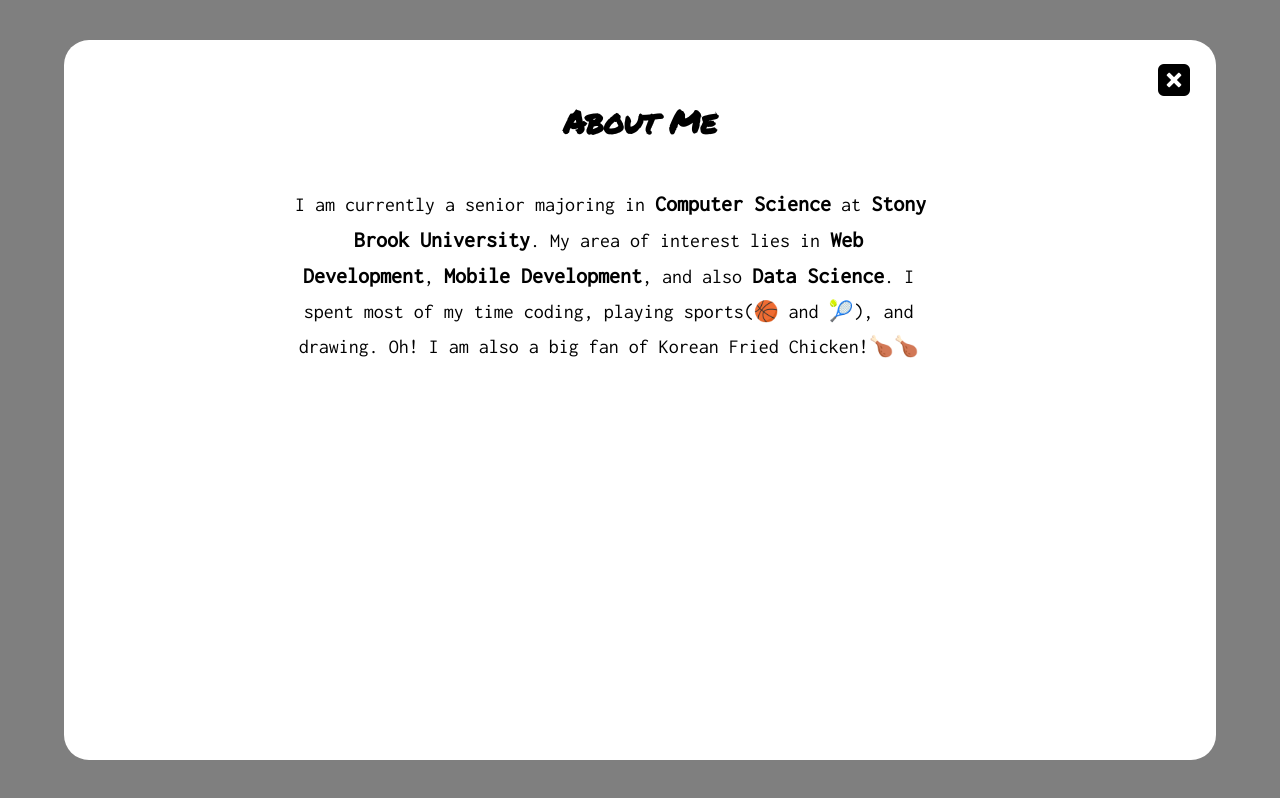
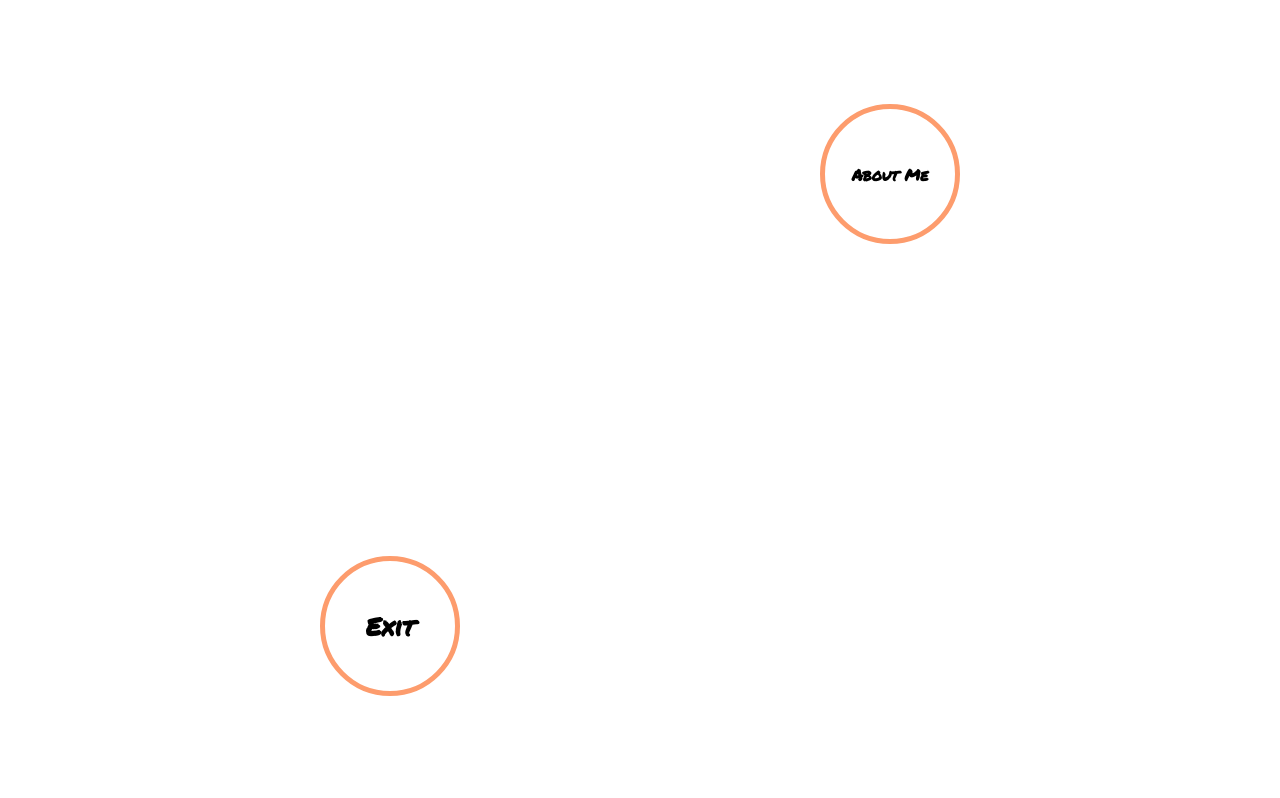
Before and after one commit to ddjump/the_website, a React (Create React App) app: page / in a window 1280 px wide. Both pictures are taken after a click on the button "About Me". Built offline with nearby package versions, Linux system fonts and the light colour scheme.

Commit message:
finished the resume page, remodeling the about me page for better UI/UX.

```diff
--- a/src/CSS/AboutMe.css
+++ b/src/CSS/AboutMe.css
@@ -59,7 +59,8 @@
     right: 0;
     bottom: 0;
     margin: auto;
-    background-color: rgba(0,0,0, 0.5);
+    /* background-color: rgba(0,0,0, 0.5); */
+    background-color: white;
   }
 
   .popup_inner {
@@ -96,7 +97,7 @@
 
   .aboutMeText {
     font-family: 'Inconsolata', monospace;
-    font-size: 20px;
+    font-size: 15px;
     /* text-align: center; */
     width: 50%;
     /* vertical-align: middle; */
@@ -107,12 +108,59 @@
 
   b {
     /* color: white; */
-    font-size: 22px;
+    font-size: 25px;
   }
 
   .tabSpace {
     margin-left: 40px;
   }
+
+#aboutMeTitle {
+  height: 130px;
+  width: 130px;
+  top: 13%;
+  right: 25%;
+  position: fixed;
+  background-color: white;
+  border-style: solid;
+  border-color: #FD9C6D;
+  border-width: 5px;
+  border-radius: 50%;
+  display: inline-block;
+  font-family: 'Permanent Marker';
+  font-weight:bold;
+  font-size:1.0em;
+  position: absolute;
+  display: flex;
+  align-items: center;
+  justify-content: center;
+}
+
+#exit {
+  height: 130px;
+  width: 130px;
+  bottom: 13%;
+  left: 25%;
+  position: fixed;
+  background-color: white;
+  border-style: solid;
+  border-color: #FD9C6D;
+  border-width: 5px;
+  border-radius: 50%;
+  display: inline-block;
+  font-family: 'Permanent Marker';
+  font-weight:bold;
+  font-size:25px;
+  position: absolute;
+  display: flex;
+  align-items: center;
+  justify-content: center;
+}
+
+#exit:hover {
+  background-color: #FD9C6D;
+  color: white;
+}
 
   /* #profile {
     position: fixed;
--- a/src/CSS/Resume.css
+++ b/src/CSS/Resume.css
@@ -82,7 +82,7 @@
     font-family: 'Permanent Marker';
 }
 
-#Personal {
+#Download {
     height: 28%;
     width: 65%;
     background-color:#174DB8;
@@ -99,7 +99,7 @@
     font-family: 'Permanent Marker';
 }
 
-#Education:hover, #Skills:hover, #Work_Experience:hover, #Personal:hover {
+#Education:hover, #Skills:hover, #Work_Experience:hover, #Download:hover {
     animation-name: shake;
     animation-duration: 0.5s;
     animation-iteration-count:infinite;
--- a/src/CSS/panelsCSS/WorkPanel.css
+++ b/src/CSS/panelsCSS/WorkPanel.css
@@ -1,57 +1,76 @@
 .select {
-    width: 300px;
-    height: 450px;
+    width: 100%;
+    height: 33%;
     /* border-style: solid; */
     /* border-width: 2px; */
-    position: relative;
-    left: -70%;
-    bottom: 0%;
+    position: absolute;
+    left: 35%;
+    bottom: 65%;
+    font-family: 'Inconsolata', monospace;
+
+    display: flex;
+    align-items: center;
+    /* justify-content: center; */
+    /* vertical-align: middle; */
+    /* text-align: center; */
+    /* margin-left: 10px; */
+    /* position: relative; */
+    /* height: 70px; */
 }
 
 .view {
-    height: 85%;
-    width: 450px;
-    border-color:#97BAFF;
-    border-style: solid;
-    text-align: center;
+    height: 64%;
+    width: 100%;
+    /* border-color:#97BAFF; */
+    /* border-style: solid; */
     bottom: 0%;
     left: 35%;
     position: absolute;
+    /* display: flex;
+    align-items: center;
+    justify-content: center; */
+    border-radius: 10px;
+    color: black;
+    font-size: 13px;
+    font-family: 'Inconsolata', monospace;
+    box-sizing: border-box;
+}
+
+.eachChoice {
     display: flex;
     align-items: center;
     justify-content: center;
-    border-radius: 10px;
-    color: white;
-    font-size: 20px;
-    font-family: 'Permanent Marker';
-}
-
-/* DigitalSwitchNY
-Stony Brook University
-A	Finer	You
-99 cent and Great Imports
-Sonic Drivein
-Nassau Community College
-Home Goods */
-
-.select {
-    align-content: center;
-    font-family: 'Inconsolata', monospace;
-    line-height: 20px;
-}
-
-.eachChoice {
-    line-height: 1px;
-    width: 280px;
-    height: 50px;
+    vertical-align: middle;
+    text-align: center;
+    position: relative;
+    font-size: 13px;
+    width: 110px;
+    height: 100px;
     border-style: solid;
-    border-width: 3px;
+    border-width: 4px;
     border-radius: 10px;
     border-color: royalblue;
-    color: black;
+    margin-left: 0;
+    margin-right: 13px;
 }
 
 .eachChoice:hover {
     background-color: royalblue;
     color: white;
 }
+
+#small {
+    font-size: 13px;
+    margin-left: 2%;
+    white-space: nowrap;
+}
+
+#date {
+    margin-right: 7px;
+    /* float: right; */
+    color: darkblue;
+}
+
+b {
+    font-size: 15px;
+}
--- a/src/Components/AboutMe.jsx
+++ b/src/Components/AboutMe.jsx
@@ -31,16 +31,16 @@ class AboutMeWindow extends React.Component {
     render() {
         return(
             <div className='popup'>
-                <div className='popup_inner'>
-                    <center><h1>About Me</h1></center>
+                <div id="aboutMeTitle">About Me</div>
+                {/* <div className='popup_inner'>
                     <div className="aboutMeP">
                         <div className='aboutMeText'>
-                            <p><TabSpace />I am currently a senior majoring in <b>Computer Science</b> at <b>Stony Brook University</b>. My area of interest lies in <b>Web Development</b>, <b>Mobile Development</b>, and also <b>Data Science</b>. I spent most of my time coding, playing sports(<span role='img' aria-label="Close">🏀 and 🎾</span>), and drawing. Oh! I am also a big fan of Korean Fried Chicken!<span role='img' aria-label="Close">🍗🍗</span></p>
+                            <p><TabSpace />I am graduated at <b>Stony Brook University</b> in summer of 2018 with a <b>Computer Science</b> degree. My area of interest lies in <b>Web Development</b>, <b>Mobile Development</b>, and also <b>Data Science</b>. I spent most of my time coding, playing sports(<span role='img' aria-label="Close">🏀 and 🎾</span>), and drawing. Oh! I am also a big fan of Korean Fried Chicken!<span role='img' aria-label="Close">🍗🍗</span></p>
                         </div>
                     </div>
                     <img alt="close" id="closeButton" src={close} onClick={this.props.toggleWindow}/>
-                    {/* <img alt="profile" id="profile" src={profile} /> */}
-                </div>
+                </div> */}
+                <div id="exit" onClick={this.props.toggleWindow}>Exit</div>
             </div>
         );
     }
--- a/src/Components/Resume.jsx
+++ b/src/Components/Resume.jsx
@@ -13,13 +13,16 @@ class Resume extends React.Component {
         super(props);
         this.state = {
             optionOpen: false,
-            options: ["Education", "Skills", "Work Experience", "Personal"],
+            options: ["Education", "Skills", "Work Experience", "Download"],
             optionClicked: ""
         }
     }
 
     handleClick(i) {
-        console.log(this.state.options[i]);
+        if(i === 3) {
+            return;
+        }
+
         if(!this.state.optionOpen) {
             const clicked = this.state.options[i];
             this.setState({optionClicked: clicked, options: [clicked], optionOpen: true});
@@ -30,7 +33,7 @@ class Resume extends React.Component {
     }
 
     clickBack() {
-        this.setState({options: ["Education", "Skills", "Work Experience", "Personal"], optionOpen: false});
+        this.setState({options: ["Education", "Skills", "Work Experience", "Download"], optionOpen: false});
         this.setState({optionOpen: false, optionClicked: ""});
     }
 
@@ -101,7 +104,6 @@ class Option extends React.Component {
         const option = this.state.option;
 
         if(this.state.open) {
-            console.log(option);
             switch(option) {
                 case 'Education':
                     display = <EducationPanel />;
--- a/src/Components/panels/WorkPanel.jsx
+++ b/src/Components/panels/WorkPanel.jsx
@@ -1,31 +1,52 @@
 import React from 'react';
 import '../../CSS/panelsCSS/WorkPanel.css';
 import LineHeight from '../../ReuseComponent/LineHeight.jsx';
+import DS from './WorkView/DS.jsx';
+import SBH from './WorkView/SBH.jsx';
+import AFY from './WorkView/AFY.jsx';
 
 class WorkPanel extends React.Component {
     constructor(props) {
         super(props);
         this.state = {
             clicked: false,
-            clickArray: [{id: "0", company: "DigitalSwitchNY, iOS Developer", year: "2017"},
+            clickArray: [{id: "0", company: "DigitalSwitchNY", year: "2017"},
                         {id: "1", company: "Stony Brook Hospital", year: "2017"},
-                        {id: "2", company: "A Finer You", year: "2016"},
-                        {id: "3", company: "99 Cent and Great Imports", year: "2016"},
-                        {id: "4", company: "Sonic Drivein", year: "2016"},
-                        {id: "5", company: "Nassau Community College", year: "2015"},
-                        {id: "6", company: "Home Goods", year: "2015"}]
+                        {id: "2", company: "A Finer You", year: "2016"}
+                        // {id: "3", company: "99 Cent and Great Imports", year: "2016"},
+                        // {id: "4", company: "Sonic Drivein", year: "2016"},
+                        // {id: "5", company: "Nassau Community College", year: "2015"},
+                        // {id: "6", company: "Home Goods", year: "2015"}
+                    ],
+            choiceClicked: null,
+            doubleClick: false
         };
     }
 
     handleClick(i) {
-        this.setState({clicked: !this.state.clicked});
+        console.log("handleClick " + i);
+        if(this.state.doubleClick) {
+            this.setState({doubleClick: false, choiceClicked: null});
+        } else if(i === this.state.choiceClicked) {
+            this.setState({doubleClick: true, choiceClicked: null});
+        } else {
+            this.setState({doubleClick: false});
+        }
+        this.setState({clicked: !this.state.clicked, choiceClicked: i});
     }
 
     render() {
-        const choices = this.state.clickArray.map((choice, i) => <div><center><ClickBox company={choice.company} key={choice.id} year={choice.year} onClick={() => this.handleClick(i)}/><LineHeight /></center></div>);
+        var choices = this.state.clickArray.map((choice, i) => <div key={choice.id}><ClickBox company={choice.company} year={choice.year} onClick={() => this.handleClick(i)} clicked={this.state.choiceClicked} number={choice.id}/><LineHeight /></div>);
         var infoView = null;
-        if(this.state.clicked) {
-            infoView = <div className="view"></div>;
+        console.log(this.state.choiceClicked);
+        if(this.state.doubleClick) {
+            infoView = null;
+        } else if(this.state.choiceClicked === 0) {
+            infoView = <DS />;
+        } else if(this.state.choiceClicked === 1) {
+            infoView = <SBH />;
+        } else if(this.state.choiceClicked === 2) {
+            infoView = <AFY />;
         } else {
             infoView = null;
         }
@@ -43,18 +64,24 @@ class WorkPanel extends React.Component {
 class ClickBox extends React.Component {
     constructor(props) {
         super(props);
+        this.state = {
+            company: this.props.company,
+            year: this.props.year,
+            clicked: this.props.clicked,
+            id: this.props.id
+        };
+        this.handleClick = this.props.onClick;
     }
+
     render() {
         return(
-            <div className="eachChoice">
+            <div className="eachChoice" onClick={this.handleClick.bind(this)}>
                 <center>
-                    <p>{this.props.company}</p>
-                    <p>{this.props.year}</p>
+                    <p>{this.state.company}</p>
                 </center>
             </div>
         );
     }
-
 }
 
 export default WorkPanel;
--- /dev/null
+++ b/src/Components/panels/WorkView/AFY.jsx
@@ -0,0 +1,21 @@
+import React from 'react';
+import '../../../CSS/panelsCSS/WorkPanel.css';
+
+class AFY extends React.Component {
+    render() {
+        return(
+            <div className="view">
+                <div>
+                    <p><b>A Finer You</b>,Assistant	Technician</p>
+                    <div id="date">June	2016	– Aug	2016</div>
+                    <br />
+                    <p id="small">• An	informational	website	of	a	medical	clinic,	located	in	Great	Neck,	New	York.</p>
+                    <p id="small">• Cooperated	in	the	design	and	development	of	the	website.</p>
+                    <p id="small">• Created	documents	and	forms	for	medical	practices	and	assisted	the	doctor	with daily	activities.</p>
+                </div>
+            </div>
+        );
+    }
+}
+
+export default AFY;
--- /dev/null
+++ b/src/Components/panels/WorkView/DS.jsx
@@ -0,0 +1,22 @@
+import React from 'react';
+import '../../../CSS/panelsCSS/WorkPanel.css';
+
+class DS extends React.Component {
+    render() {
+        return(
+            <div className="view">
+                <div>
+                    <p><b>DigitalSwitchNY</b>,iOS Developer</p>
+                    <div id="date">Jan	2017	– Oct	2017</div>
+                    <br/>
+                    <p id="small">• Worked	with the iOS development team	to	produce	an	E-Commerce	app	for	Gb’s	Sneakers</p>
+                    <p id="small">• The	app	is connected	to	a	Shopify	website	and	utilizes	Mobile	SDK	Buy,	which	uses	GraphQL.</p>
+                    <p id="small">• All	user	information	is	managed	by	Firebase,	and	take	advantage	of	their	real-time	database.</p>
+                    <p id="small">• Maintained	E-Commerce	system	and	also	added	an	award	system	by	using	QR	code.</p>
+                </div>
+            </div>
+        );
+    }
+}
+
+export default DS;
--- /dev/null
+++ b/src/Components/panels/WorkView/SBH.jsx
@@ -0,0 +1,21 @@
+import React from 'react';
+import '../../../CSS/panelsCSS/WorkPanel.css';
+
+class SBH extends React.Component {
+    render() {
+        return(
+            <div className="view">
+                <div>
+                    <p><b>Stony Brook Hospital</b>,iOS Developer</p>
+                    <div id="date">June	2017	– Sept	2017</div>
+                    <br />
+                    <p id="small">• Researched	with	colleagues	on	an	iOS	app	called	Code	Blue,	under	Dr. Paul	Fodor.</p>
+                    <p id="small">• The	main	purpose	of	the	app	is	to	record	data	of	a	patient	undergoing	cardiac	arrest.</p>
+                    <p id="small">• Improved	recommendation	system	to	mimic	the	exact	operation	step	by	step.</p>
+                </div>
+            </div>
+        );
+    }
+}
+
+export default SBH;
```
